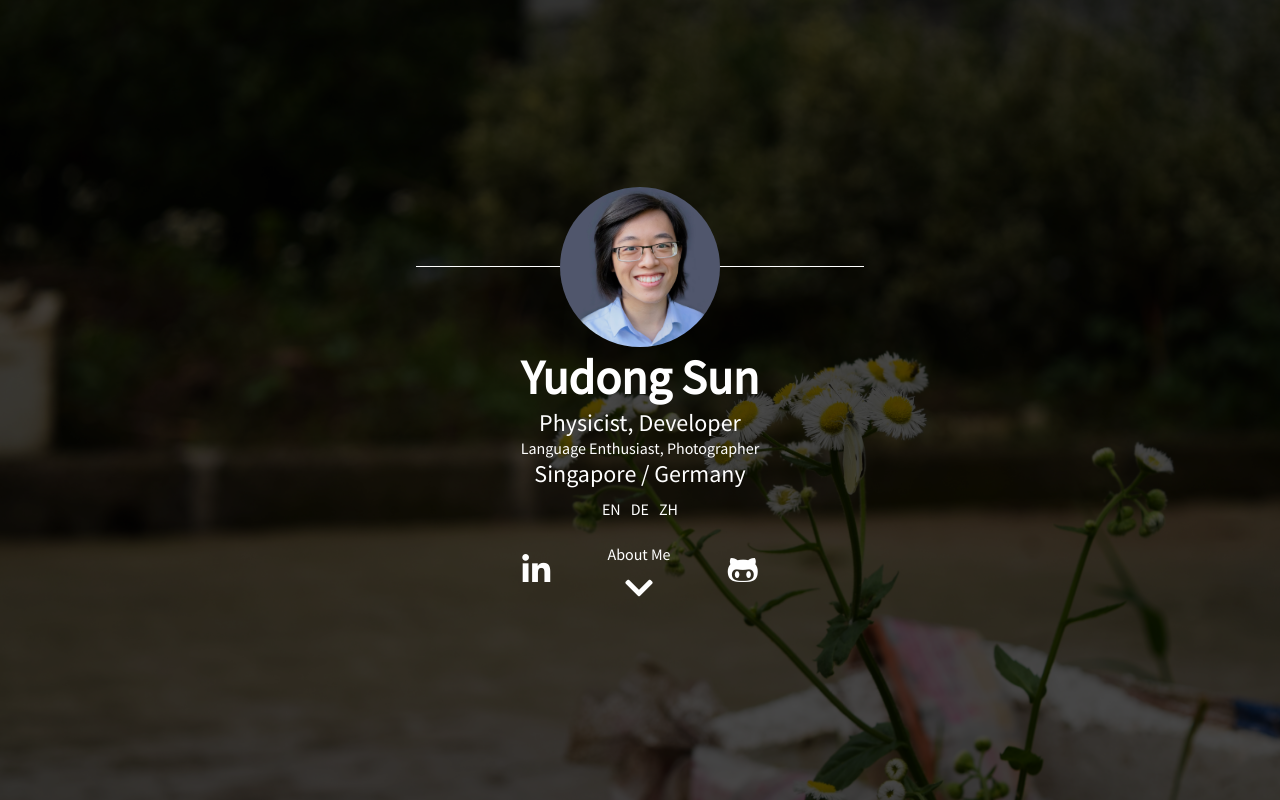
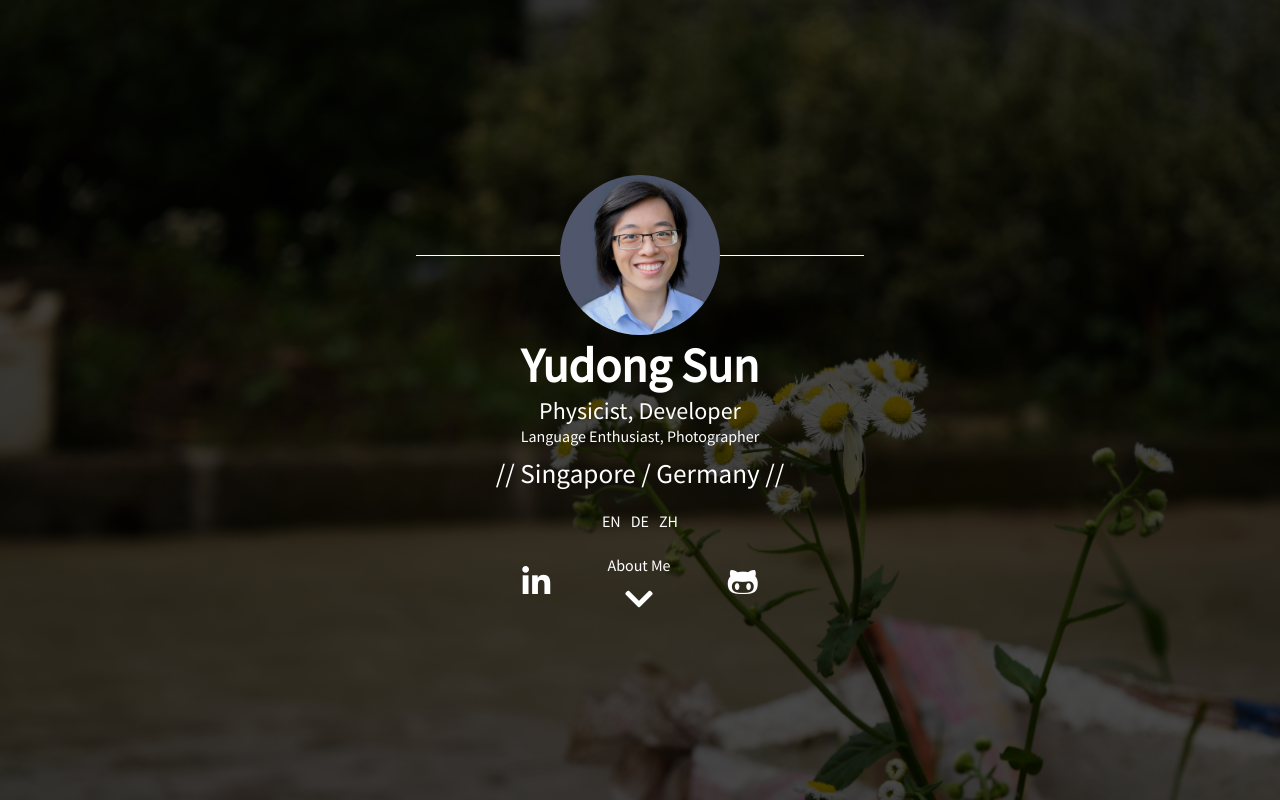
Before and after one commit to sunjerry019/profile-repo, a PHP site: page / in a window 1280 px wide. Run offline with PHP 8.4, Linux system fonts and the light colour scheme; some libraries are stand-ins or nearby versions.

Commit message:
change style for country

```diff
--- a/include/style.css
+++ b/include/style.css
@@ -83,7 +83,7 @@ a[href^="mailto:"]:active { color: #06c; }
     #header.full span#name              { font-size: 3em; }
     #header.full span#expertise         { font-weight: 300; font-size: 1.5em; }
     #header.full span#small_expertise   { font-weight: 300; font-size: 1em; }
-    #header.full span#countries         { font-size: 1.5em; }
+    #header.full span#countries         { font-size: 1.7em; padding: 10px 0px;}
 
     #header.full #profile-photo .photoflank { height: 0px; border-top: 1px solid white; width: 10em; display: inline-block; margin: 0px 1.5em; }
 
--- a/index.php
+++ b/index.php
@@ -7,6 +7,7 @@
         <title>Yudong Sun</title>
         <link href="//fonts.googleapis.com/css?family=Roboto+Mono|Source+Sans+Pro" rel="stylesheet">
         <link rel="stylesheet" href="//use.fontawesome.com/releases/v5.0.13/css/all.css" integrity="sha384-DNOHZ68U8hZfKXOrtjWvjxusGo9WQnrNx2sqG0tfsghAvtVlRW3tvkXWZh58N9jp" crossorigin="anonymous">
+        <!-- <link rel="stylesheet" href="assets/flag-icon-css-master/css/flag-icon.min.css" type="text/css"/> -->
         <link rel="stylesheet" href="include/style.css<?php echo '?v='.rand(); ?>" type="text/css"/>
         <?php
         if($lang == "zh")
@@ -31,7 +32,9 @@
                     <span id="name"><?php echo $strings[$lang]["name"] ?></span>
                     <span id="expertise"><?php echo $strings[$lang]["expertise"] ?></span>
                     <span id="small_expertise"><?php echo $strings[$lang]["small_expertise"] ?></span>
-                    <span id="countries"><?php echo $strings[$lang]["countries"] ?></span>
+                    <span id="countries">
+                         // <?php echo $strings[$lang]["countries"] ?> //
+                    </span>
                 </div>
                 <div id="languages" class="force-en-font">
                     <a href="?hl=en">EN</a><a href="?hl=de">DE</a><a href="?hl=zh">ZH</a>
```
